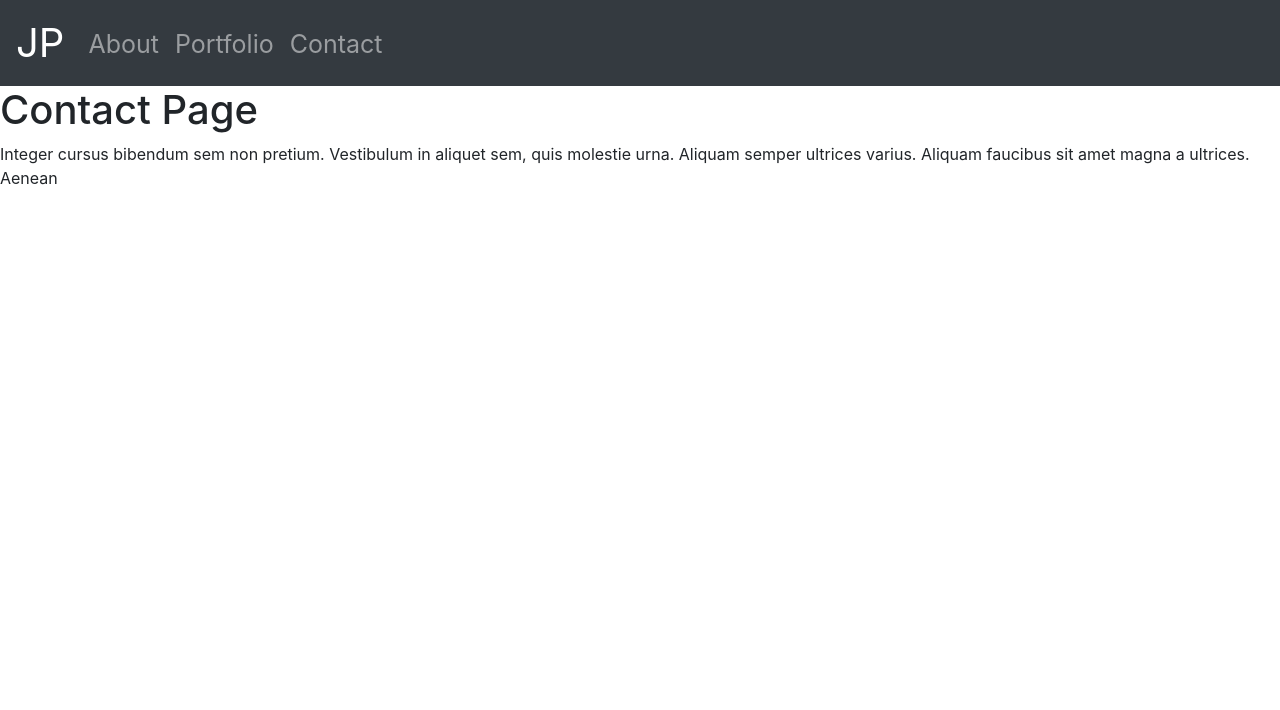
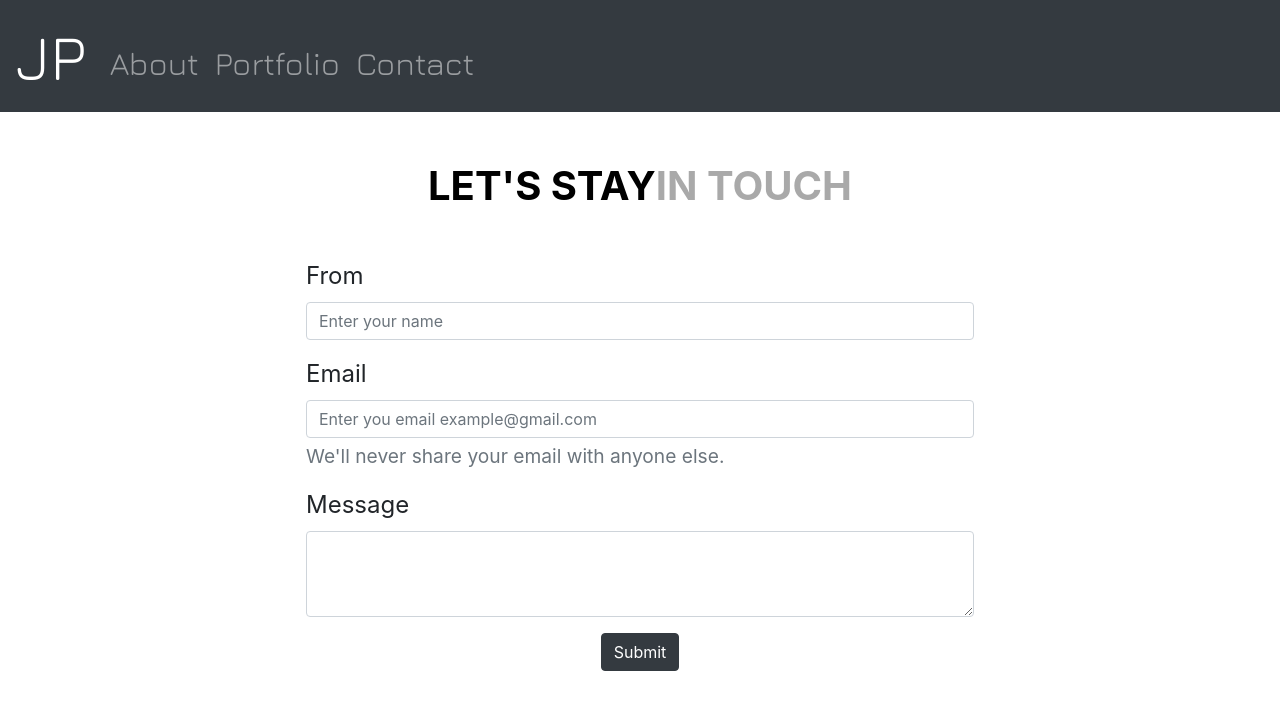
Before and after one commit to jesspworkandco/REACT-Portfolio, a React (Create React App) app: page /contact in a window 1280 px wide. Shown: the top 710 px of the page. Built offline with nearby package versions, Linux system fonts and the light colour scheme.

Commit message:
Deploying to Heroku

```diff
--- a/src/components/NavBar/index.js
+++ b/src/components/NavBar/index.js
@@ -6,10 +6,12 @@ import "./navbar.css";
 function NavBar() {
   return (
     <>
-      <Navbar bg="dark" variant="dark">
+      <Navbar className="navigation" bg="dark" variant="dark">
         <Navbar.Brand id="home" href="/">
           JP
         </Navbar.Brand>
+        {/* <Navbar.Toggle aria-controls="basic-navbar-nav" />
+        <Navbar.Collapse id="basic-navbar-nav"></Navbar.Collapse> */}
         <Nav className="mr-auto">
           <Nav.Link className="nav-link" href="/about">
             About
@@ -21,6 +23,7 @@ function NavBar() {
             Contact
           </Nav.Link>
         </Nav>
+        {/* </Navbar.Collapse> */}
       </Navbar>
     </>
   );
--- a/src/components/NavBar/navbar.css
+++ b/src/components/NavBar/navbar.css
@@ -1,11 +1,15 @@
+.navigation {
+  height: 7rem;
+  font-family: "Jura", sans-serif;
+}
 #home {
-  font-size: 40px;
+  font-size: 4rem;
 }
 .nav-link {
+  font-size: 2rem;
   color: lavenderblush;
 }
 .mr-auto {
-  font-size: 25px;
   max-height: 50px;
 }
 .nav-link:hover {
--- a/src/components/pages/About.js
+++ b/src/components/pages/About.js
@@ -4,16 +4,16 @@ import "./about.css";
 
 function About() {
   return (
-    <Jumbotron fluid className="jumbo mx-sm-4 text-center">
+    <Jumbotron fluid className="jumbo mx-sm-auto px-3 text-center">
       <h1>
         <span className="first">JESSICA</span>
         <span className="last">PEREZ</span>
       </h1>
-      <h4>
-        NEW YORK, NY 10010 * <span className="cell">(917) 847-1533</span> *
+      <h4 className="contact mt-5">
+        NEW YORK, NY 10010 || <span className="cell">(917) 847-1533</span> ||
         <a href="mailto:1jessicaperez@gmail.com"> 1JESSICAPEREZ@GMAIL.COM</a>
       </h4>
-      <p className="bio">
+      <p className="bio mt-4">
         Full Stack Web Developer, aiming to integrate my marketing background
         with my education from Columbia University’s Full Stack web development
         Bootcamp My skillset and experience, puts me at the forefront to join a
--- a/src/components/pages/Contact.js
+++ b/src/components/pages/Contact.js
@@ -1,15 +1,37 @@
 import React from "react";
+import Form from "react-bootstrap/Form";
+import Button from "react-bootstrap/Button";
+import "./contact.css";
 
 function Contact(props) {
   return (
-    <div>
-      <h1>Contact Page</h1>
-      <p>
-        Integer cursus bibendum sem non pretium. Vestibulum in aliquet sem, quis
-        molestie urna. Aliquam semper ultrices varius. Aliquam faucibus sit amet
-        magna a ultrices. Aenean
-      </p>
-    </div>
+    <Form className="form mx-sm-auto px-3 text-center">
+      <h1>
+        <span className="first">LET'S STAY</span>
+        <span className="last">IN TOUCH</span>
+      </h1>
+      <Form.Group className="label mt-5" controlId="formBasicName">
+        <Form.Label>From</Form.Label>
+        <Form.Control type="name" placeholder="Enter your name" />
+      </Form.Group>
+      <Form.Group className="label" controlId="formBasicEmail">
+        <Form.Label>Email</Form.Label>
+        <Form.Control
+          type="email"
+          placeholder="Enter you email example@gmail.com"
+        />
+        <Form.Text className="text-muted">
+          We'll never share your email with anyone else.
+        </Form.Text>
+      </Form.Group>
+      <Form.Group className="label" controlId="exampleForm.ControlTextarea1">
+        <Form.Label>Message</Form.Label>
+        <Form.Control as="textarea" rows="3" />
+      </Form.Group>
+      <Button className="btn" variant="dark" type="submit">
+        Submit
+      </Button>
+    </Form>
   );
 }
 
--- a/src/components/pages/Home.js
+++ b/src/components/pages/Home.js
@@ -8,30 +8,49 @@ import "./home.css";
 
 function Home() {
   return (
-    <Container className="container">
-      <Row className="row mx-auto">
-        <Col xs={6} md={4}>
+    <Container className="container mx-sm-auto px-3 text-center">
+      <h1 className="links mt-5">
+        <span className="first">JESSICA</span>
+        <span className="last">PEREZ</span>
+      </h1>
+      <Row className="row pt-5 mx-sm-auto">
+        <Col sm={4} mb-3>
+          <a
+            href="https://github.com/JessicaPerez1"
+            rel="noopener noreferrer"
+            target="_blank"
+          >
             <Image
               className="logo"
-            href="https://github.com/JessicaPerez1"
               src="https://icons-for-free.com/iconfiles/png/512/part+1+github-1320568339880199515.png"
               roundedCircle
             />
+          </a>
         </Col>
-        <Col xs={6} md={4}>
+        <Col sm={4} mb-3>
+          <a
+            href="https://www.linkedin.com/in/jessica-p-a13a20b5/"
+            rel="noopener noreferrer"
+            target="_blank"
+          >
             <Image
               className="logo"
-            href=""
               src="https://cdn4.iconfinder.com/data/icons/social-messaging-ui-color-shapes-2-free/128/social-linkedin-circle-512.png"
             />
+          </a>
         </Col>
-        <Col xs={6} md={4}>
+        <Col sm={4}>
+          <a
+            href="assets/Jessica-Perez-CV.pdf"
+            rel="noopener noreferrer"
+            target="_blank"
+          >
             <Image
               className="logo"
-            href="https://github.com/JessicaPerez1"
               src="https://www.iconbunny.com/icons/media/catalog/product/cache/2/thumbnail/600x/1b89f2fc96fc819c2a7e15c7e545e8a9/3/1/3164.9-cv-file-icon-iconbunny.jpg"
               roundedCircle
             />
+          </a>
         </Col>
       </Row>
     </Container>
--- a/src/components/pages/Portfolio.js
+++ b/src/components/pages/Portfolio.js
@@ -20,10 +20,10 @@ class Portfolio extends React.Component {
             <Card className="card" key={project.id} style={{ width: "18rem" }}>
               <a href={project.link} rel="noopener noreferrer" target="_blank">
                 <Card.Img
+                  src={project.image}
                   className="screenshot"
                   variant="top"
-                  src={project.image}
-                  alt="project screenshot"
+                  alt="project image"
                 />
               </a>
               <Card.Body>
--- a/src/components/pages/about.css
+++ b/src/components/pages/about.css
@@ -1,5 +1,7 @@
 .jumbo {
   background-color: white;
+  font-family: "Jura", sans-serif;
+  font-weight: bold;
 }
 .first {
   font-size: 40px;
@@ -14,6 +16,13 @@
 .cell {
   color: darkgray;
 }
+h4 {
+  font-weight: bold;
+}
 .bio {
-  margin: 50px 50px 50px 50px;
+  color: #777e7e;
+  font-size: 1.5rem;
+  margin: 0 auto;
+  max-width: 700px;
+  line-height: 2rem;
 }
--- /dev/null
+++ b/src/components/pages/contact.css
@@ -0,0 +1,22 @@
+.first {
+  font-size: 40px;
+  font-weight: bolder;
+  color: black;
+}
+.last {
+  font-size: 40px;
+  font-weight: bolder;
+  color: darkgray;
+}
+
+.form {
+  margin: 50px 50px 50px 50px;
+  max-width: 700px;
+}
+button {
+  text-align: left;
+}
+.label {
+  text-align: left;
+  font-size: 1.5rem;
+}
--- a/src/components/pages/home.css
+++ b/src/components/pages/home.css
@@ -1,14 +1,26 @@
-.container {
+/* .container {
   margin: 0 auto;
+} */
+/* .container {
+  background-image: url(assets/images/me-nature.jpg);
+  background-size: cover;
+  background-position: center;
+  background-repeat: no-repeat;
+  margin: 0px;
+  height: 100%;
+  width: 100%;
+  font-family: "Jura", sans-serif;
+} */
+.links {
+  font-family: "Jura", sans-serif;
 }
 .row {
-  margin-top: 50px;
   display: flex;
   flex-wrap: row;
 }
 
 .logo {
-  width: 50px;
+  width: 80px;
   display: flex;
   flex-wrap: row;
 }
--- a/src/components/pages/portfolio.css
+++ b/src/components/pages/portfolio.css
@@ -1,8 +1,12 @@
+.portfolio-title {
+  margin: 50px 50px 50px 50px;
+}
 .portfolio {
   font-size: 40px;
   font-weight: bolder;
   color: black;
 }
+
 .gallery {
   font-size: 40px;
   font-weight: bolder;
--- a/src/projects.json
+++ b/src/projects.json
@@ -1,7 +1,7 @@
 [
   {
     "id": "1",
-    "image": "../",
+    "image": "../../images/day-planner.png",
     "title": "Your Day Planner",
     "description": "Simple calendar application that allows the user to save events for each hour of the day and stay organized!",
     "link": "https://jessicaperez1.github.io/Your-Day-Planner/"
```
Lines whose indentation alone changed are shown as unchanged.
